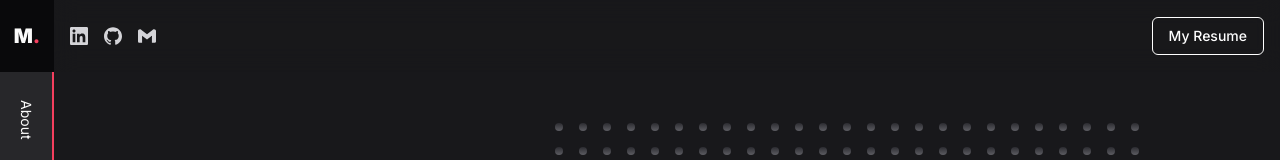
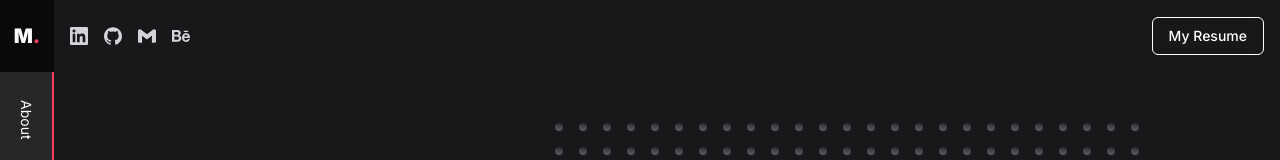
Before and after one commit to Mohith-Kumar28/mohith-portfolio-v2, a Next.js app: page / in a window 1280 px wide. Shown: the top 160 px of the page. Built offline with nearby package versions, Linux system fonts and the light colour scheme.

Commit message:
added behance profile

```diff
--- a/src/components/nav/Header.tsx
+++ b/src/components/nav/Header.tsx
@@ -1,6 +1,13 @@
 import Link from "next/link";
 import React from "react";
-import { SiCodepen, SiGithub, SiGmail, SiLinkedin, SiX } from "react-icons/si";
+import {
+  SiBehance,
+  SiCodepen,
+  SiGithub,
+  SiGmail,
+  SiLinkedin,
+  SiX,
+} from "react-icons/si";
 import { OutlineButton } from "../buttons/OutlineButton";
 
 export const Header = () => {
@@ -40,5 +47,13 @@ export const MyLinks = () => (
     >
       <SiGmail />
     </Link>
+    <Link
+      className="text-zinc-300 hover:text-rose-300 transition-colors"
+      href="https://www.behance.net/mohithkumar12"
+      target="_blank"
+      rel="nofollow"
+    >
+      <SiBehance />
+    </Link>
   </div>
 );
```
